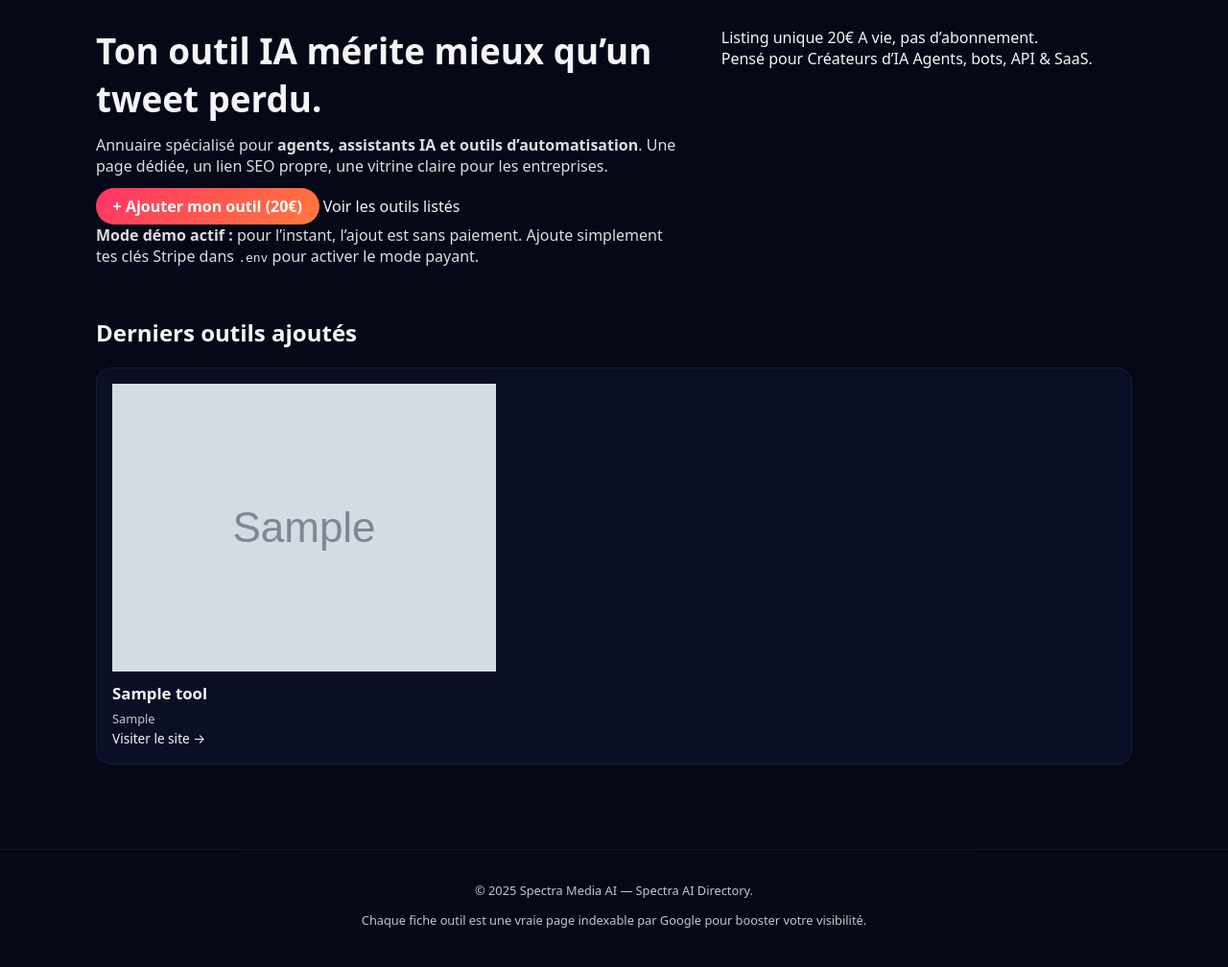
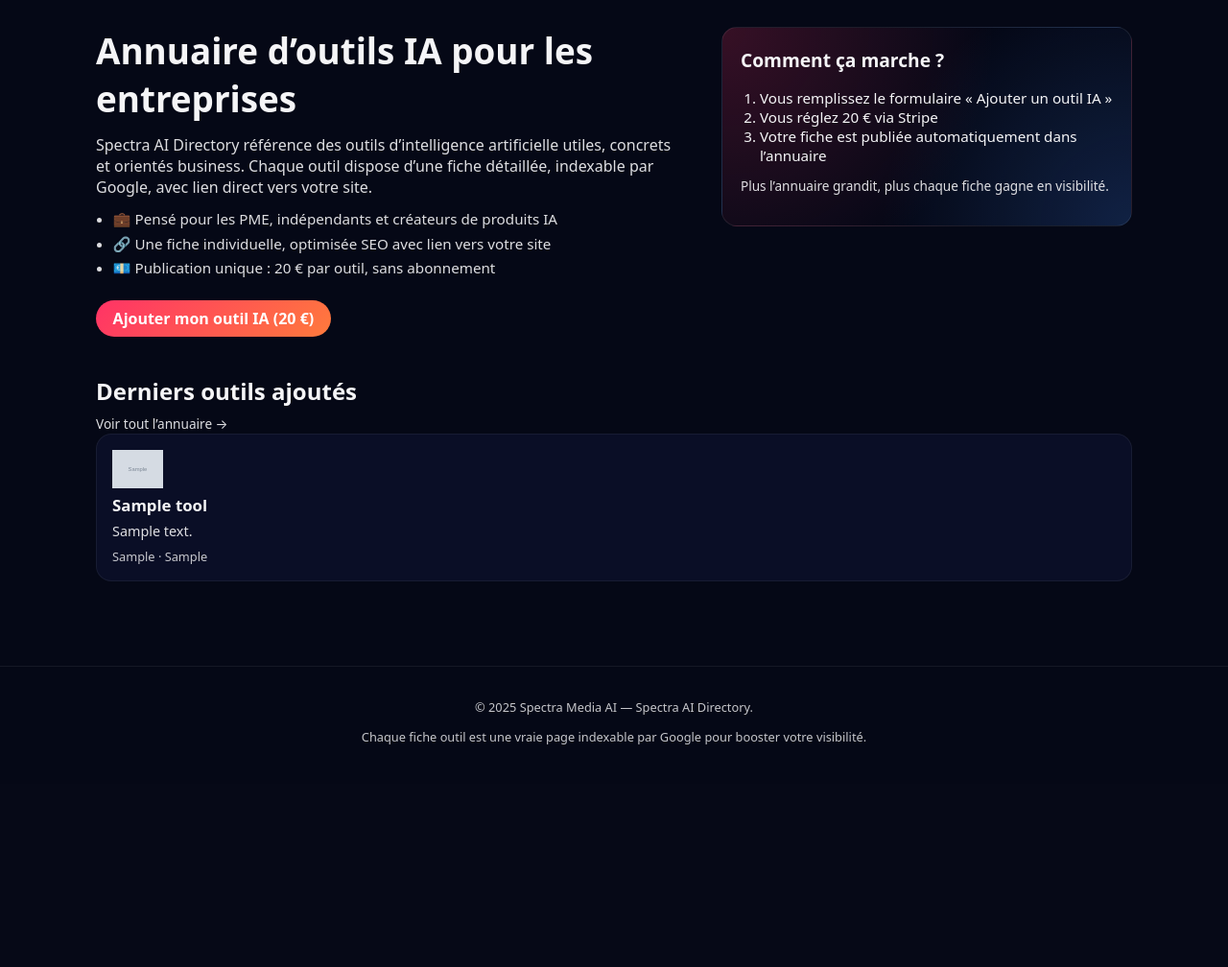
Before and after one commit to vincentbastille10/SpectraAIDirectory, a Flask app: page / in a window 1280 px wide. Shown: the part 64-1072 px from the top of the page at 96% size. After the commit the page ends 840 px from the top, so only its background shows below. Run offline with Flask 3, Linux system fonts and the light colour scheme; tables that the repository leaves empty hold one stand-in row (values such as "Sample post"); grey boxes marked "Sample" are stand-in pictures; parts of the project's set-up code (start-up, migrations or seed data) failed here and were passed over.

Commit message:
Update index.html

```diff
--- a/templates/index.html
+++ b/templates/index.html
@@ -1,65 +1,73 @@
 {% extends "base.html" %}
-{% block title %}Annuaire des créateurs d’IA{% endblock %}
+
+{% block title %}Spectra AI Directory — Annuaire d’outils IA pour les entreprises{% endblock %}
+{% block meta_description %}Spectra AI Directory est un annuaire sélectif d’outils IA pour les entreprises. Ajoutez votre outil IA pour 20 € et bénéficiez d’une fiche dédiée, optimisée pour Google, avec lien vers votre site.{% endblock %}
+
 {% block content %}
 <section class="hero">
   <div class="hero-text">
-    <h1>Ton outil IA mérite mieux qu’un tweet perdu.</h1>
-    <p class="hero-subtitle">
-      Annuaire spécialisé pour <strong>agents, assistants IA et outils d’automatisation</strong>.
-      Une page dédiée, un lien SEO propre, une vitrine claire pour les entreprises.
+    <h1>Annuaire d’outils IA pour les entreprises</h1>
+    <p>
+      Spectra AI Directory référence des outils d’intelligence artificielle
+      utiles, concrets et orientés business. Chaque outil dispose d’une fiche
+      détaillée, indexable par Google, avec lien direct vers votre site.
     </p>
-    <div class="hero-actions">
-      <a href="{{ url_for('ajouter') }}" class="btn btn-primary">+ Ajouter mon outil (20€)</a>
-      <a href="{{ url_for('annuaire') }}" class="btn btn-ghost">Voir les outils listés</a>
-    </div>
-    {% if not g.stripe_enabled %}
-      <p class="demo-note">
-        <strong>Mode démo actif :</strong> pour l’instant, l’ajout est sans paiement.
-        Ajoute simplement tes clés Stripe dans <code>.env</code> pour activer le mode payant.
-      </p>
-    {% endif %}
+    <ul class="hero-bullets">
+      <li>💼 Pensé pour les PME, indépendants et créateurs de produits IA</li>
+      <li>🔗 Une fiche individuelle, optimisée SEO avec lien vers votre site</li>
+      <li>💶 Publication unique : 20&nbsp;€ par outil, sans abonnement</li>
+    </ul>
+    <a href="{{ url_for('ajouter_tool') }}" class="btn-primary hero-btn">Ajouter mon outil IA (20&nbsp;€)</a>
   </div>
   <div class="hero-side">
-    <div class="stat-card">
-      <span class="stat-label">Listing unique</span>
-      <span class="stat-value">20€</span>
-      <span class="stat-caption">A vie, pas d’abonnement.</span>
-    </div>
-    <div class="stat-card">
-      <span class="stat-label">Pensé pour</span>
-      <span class="stat-value">Créateurs d’IA</span>
-      <span class="stat-caption">Agents, bots, API & SaaS.</span>
+    <div class="hero-card">
+      <h2>Comment ça marche ?</h2>
+      <ol>
+        <li>Vous remplissez le formulaire «&nbsp;Ajouter un outil IA&nbsp;»</li>
+        <li>Vous réglez 20&nbsp;€ via Stripe</li>
+        <li>Votre fiche est publiée automatiquement dans l’annuaire</li>
+      </ol>
+      <p class="hero-note">
+        Plus l’annuaire grandit, plus chaque fiche gagne en visibilité.
+      </p>
     </div>
   </div>
 </section>
 
 <section class="section">
-  <h2>Derniers outils ajoutés</h2>
+  <div class="section-header">
+    <h2>Derniers outils ajoutés</h2>
+    <a href="{{ url_for('annuaire_list') }}" class="link-small">Voir tout l’annuaire →</a>
+  </div>
+
   {% if tools %}
-    <div class="card-grid">
+    <div class="cards-grid">
       {% for tool in tools %}
         <article class="tool-card">
-          <header>
-            {% if tool.logo_url %}
-              <img src="{{ tool.logo_url }}" alt="Logo {{ tool.name }}" class="tool-logo">
+          {% if tool['logo_url'] %}
+            <div class="tool-logo">
+              <img src="{{ tool['logo_url'] }}" alt="Logo {{ tool['name'] }}">
+            </div>
+          {% endif %}
+          <h3>
+            <a href="{{ url_for('tool_detail', tool_id=tool['id']) }}">
+              {{ tool['name'] }}
+            </a>
+          </h3>
+          {% if tool['short_description'] %}
+            <p class="tool-short">{{ tool['short_description'] }}</p>
+          {% endif %}
+          <p class="tool-meta">
+            <span class="tool-category">{{ tool['category'] or "Outil IA" }}</span>
+            {% if tool['tags'] %}
+              · <span class="tool-tags">{{ tool['tags'] }}</span>
             {% endif %}
-            <h3><a href="{{ url_for('tool_detail', tool_id=tool.id) }}">{{ tool.name }}</a></h3>
-            {% if tool.tagline %}
-              <p class="tool-tagline">{{ tool.tagline }}</p>
-            {% endif %}
-          </header>
-          {% if tool.category or tool.country %}
-          <p class="tool-meta">
-            {% if tool.category %}<span class="pill">{{ tool.category }}</span>{% endif %}
-            {% if tool.country %}<span class="pill pill-soft">{{ tool.country }}</span>{% endif %}
           </p>
-          {% endif %}
-          <a href="{{ tool.website_url }}" target="_blank" class="tool-link">Visiter le site →</a>
         </article>
       {% endfor %}
     </div>
   {% else %}
-    <p>Personne n’est encore listé. Sois le premier à réserver ta place.</p>
+    <p>Aucun outil publié pour le moment. Votre outil peut être le premier.</p>
   {% endif %}
 </section>
 {% endblock %}
```
